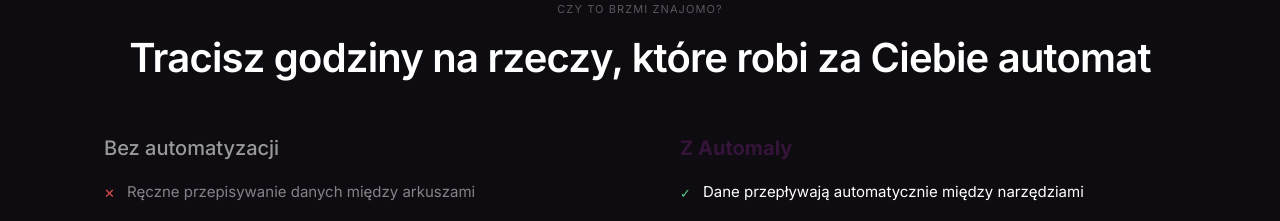
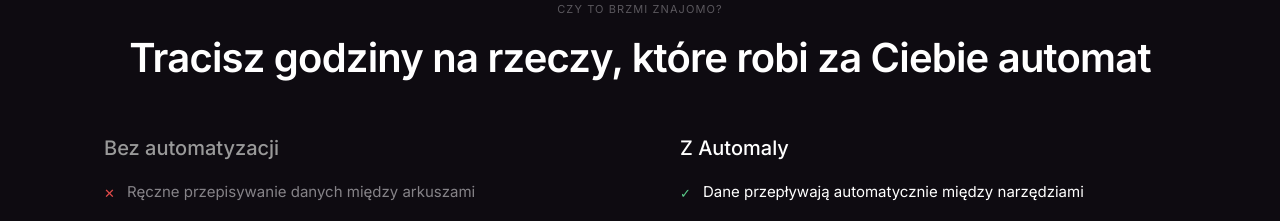
Before and after one commit to MikeyX03/automaly-next, a Next.js app: page / in a window 1280 px wide. Shown: the part 880-1101 px from the top of the page. Built offline with nearby package versions, Linux system fonts and the light colour scheme; no server answers; the database is empty.

Commit message:
Update page.tsx

```diff
--- a/app/page.tsx
+++ b/app/page.tsx
@@ -69,7 +69,7 @@ export default async function Home() {
             </ul>
           </div>
           <div>
-            <h3 style={{ fontSize: '20px', color: 'var(--primary)', marginBottom: '20px', fontWeight: 700 }}>Z Automaly</h3>
+            <h3 style={{ fontSize: '20px', color: '#fff', marginBottom: '20px', fontWeight: 500 }}>Z Automaly</h3>
             <ul className="solution-list">
               <li>Dane przepływają automatycznie między narzędziami</li>
               <li>Sekwencje follow-up działają same, we właściwym momencie</li>
```
